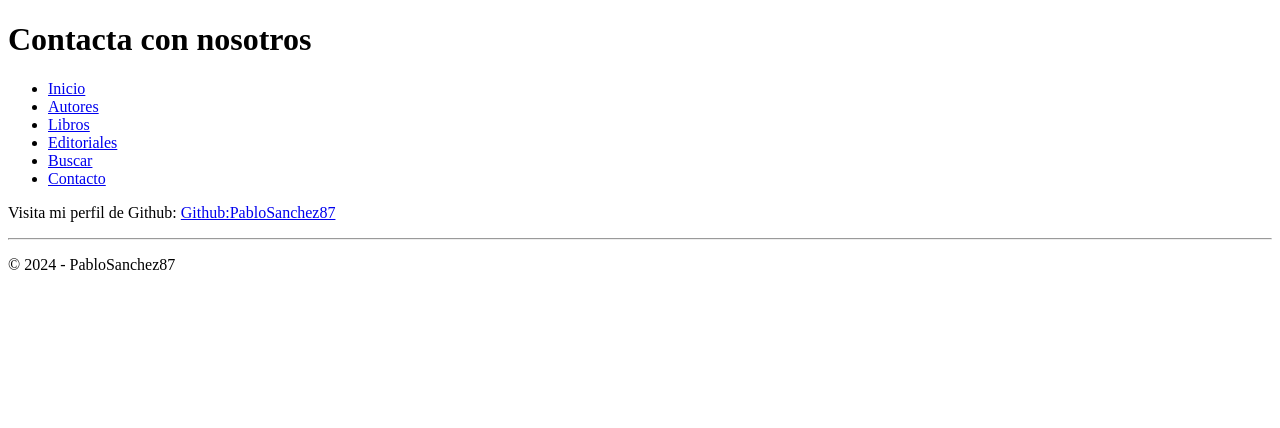
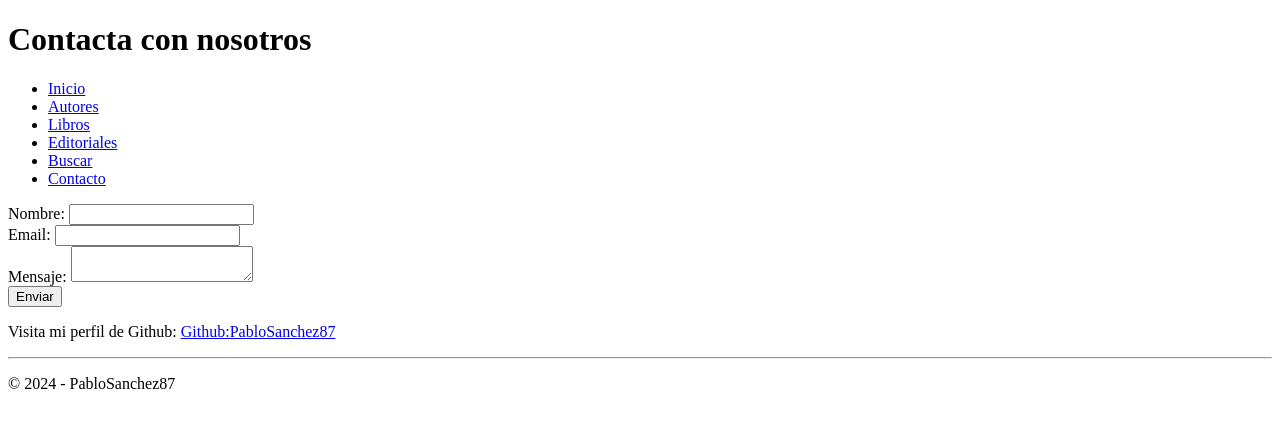
Before and after one commit to PabloSanchez87/DjangoAdmin, a Django app: page /contacta-con-nosotros/ in a window 1280 px wide. Shown: the top 428 px of the page. Run offline with Django 3.2, Linux system fonts and the light colour scheme.

Commit message:
creación de un formulario con post de forma 'manual'. Uso de csrf_token por seguridad

```diff
--- a/projectoadmin/templates/general/contact.html
+++ b/projectoadmin/templates/general/contact.html
@@ -5,5 +5,22 @@
 {% block page_title %}Contacta con nosotros{% endblock %}
 
 {% block page_content %}
+    <form action="" method="POST">
+        {% csrf_token %}
+        <div>
+            <label for="name">Nombre: </label>
+            <input type="text" name="name" id="name" required>
+        </div>
+        <div>
+            <label for="email">Email: </label>
+            <input type="email" name="email" id="email" required>
+        </div>
+        <div>
+            <label for="message">Mensaje: </label>
+            <textarea name="message" id="message" required></textarea>
+        </div>
+        <button>Enviar</button>
+    </form>
+
     <p>Visita mi perfil de Github: <a href="https://github.com/PabloSanchez87">Github:PabloSanchez87</a></p>
 {% endblock %}
--- a/projectoadmin/views.py
+++ b/projectoadmin/views.py
@@ -21,11 +21,19 @@ def home_view(request):
 
 
 def contact_view(request):
+    if request.POST:
+        # Procesar los datos del formulario
+        nombre = request.POST['name']
+        email =request.POST['email']
+        mensaje =request.POST['message']
+        # Guardar los datos en la base de datos
+        print(f'El usaurio {nombre} con dirección {email} ha enviado el siguiente mensaje: {mensaje}')
+
     return render(request, 'general/contact.html')
 
 
 def search_view(request):
-    context = {}
+
 
    #print(request.GET['query'])  # Imprime los parámetros GET de la petición HTTP
     if request.GET:
@@ -39,5 +47,5 @@ def search_view(request):
             'libros': libros,
             'editoriales': editoriales,
             }
-
-    return render(request, 'general/search.html', context)
+        return render(request, 'general/search.html', context)
+    return render(request, 'general/search.html')
```
